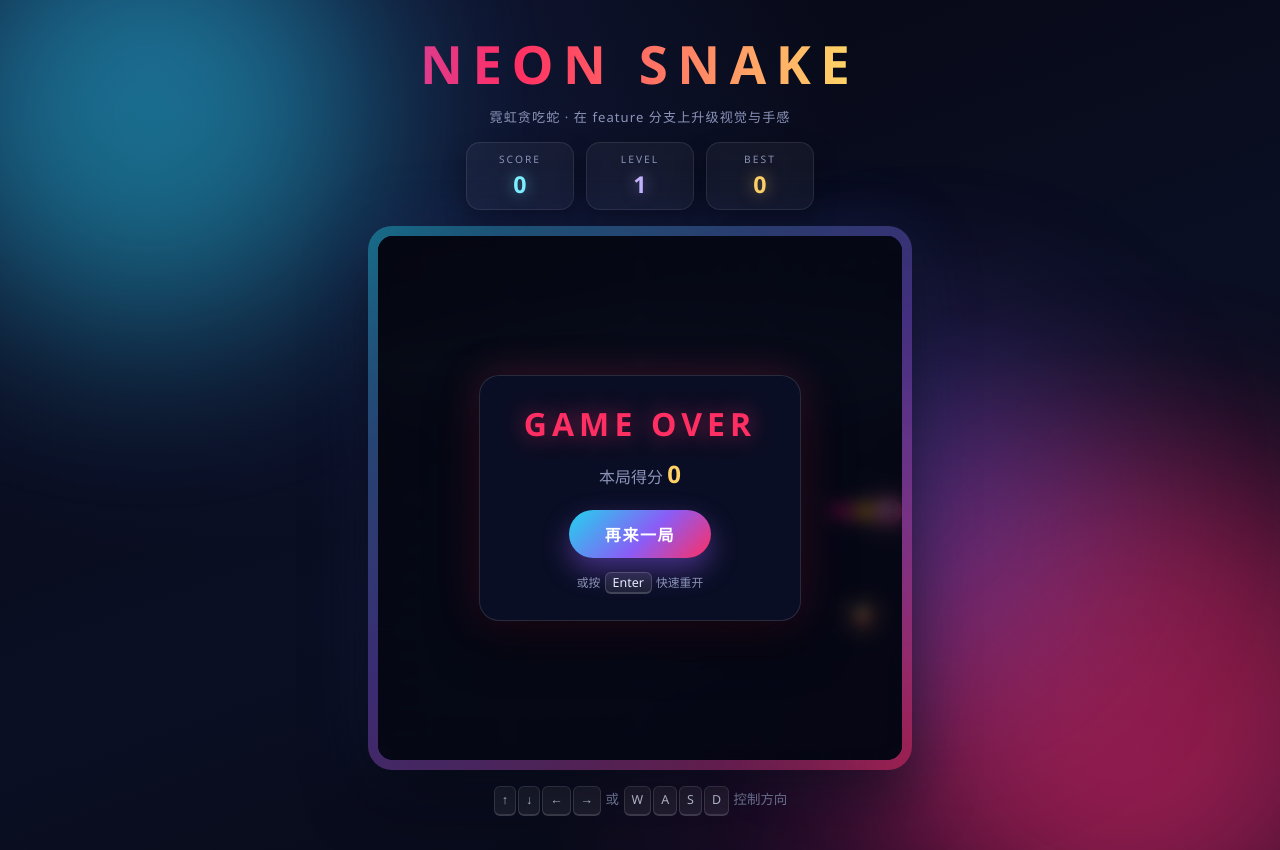
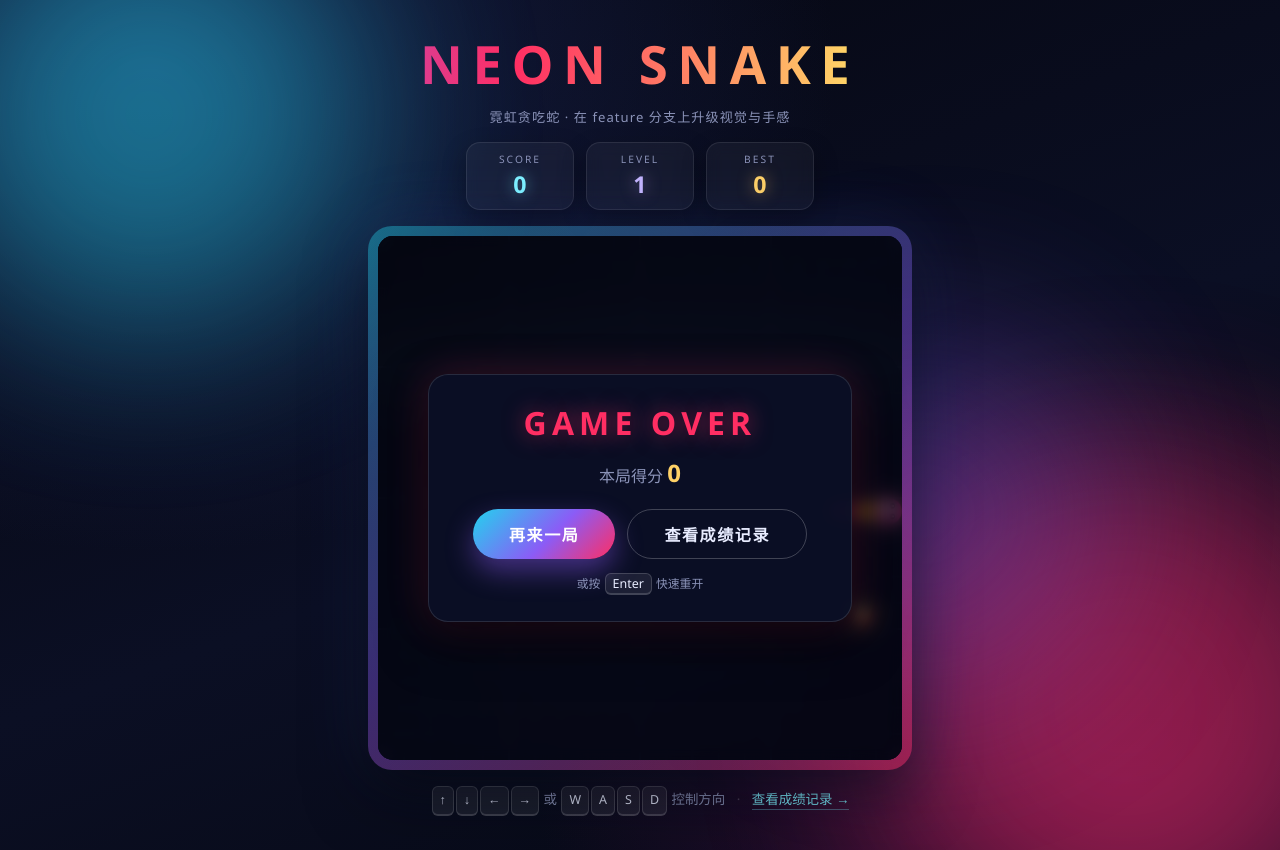
Before and after one commit to UCAS-yangxb/snake, a plain HTML site: page index.html in a window 1280 px wide. Drawn offline with Linux system fonts and the light colour scheme; animation ran at ten frames a second.

Commit message:
feat: 游戏页加入成绩记录入口
结束弹窗新增「查看成绩记录」次级按钮，与「再来一局」并排；底部操作提示行增加「查看成绩记录 →」文字链接。
.btn 改为可用于链接（inline-block、去掉下划线），新增 .btn.ghost 描边样式。
验证：无头桩件 10 项逻辑断言全部通过，无头 Chrome 渲染确认两处入口显示正常。

```diff
--- a/index.html
+++ b/index.html
@@ -245,6 +245,7 @@
         }
 
         .btn {
+            display: inline-block;
             padding: 12px 36px;
             border: none;
             border-radius: 999px;
@@ -254,6 +255,8 @@
             letter-spacing: .1em;
             color: #fff;
             cursor: pointer;
+            text-align: center;
+            text-decoration: none;
             background: linear-gradient(135deg, var(--cyan), var(--violet) 55%, var(--pink));
             box-shadow: 0 12px 28px rgba(139, 92, 246, .45);
             transition: transform .2s ease, box-shadow .2s ease;
@@ -268,11 +271,49 @@
             transform: translateY(0) scale(.98);
         }
 
+        .btn.ghost {
+            border: 1px solid rgba(255, 255, 255, .22);
+            background: transparent;
+            color: var(--ink);
+            box-shadow: none;
+        }
+
+        .btn.ghost:hover {
+            border-color: var(--cyan);
+            color: #fff;
+            box-shadow: 0 0 24px rgba(34, 211, 238, .35);
+        }
+
+        .panel-actions {
+            display: flex;
+            gap: 12px;
+            justify-content: center;
+            flex-wrap: wrap;
+        }
+
         .controls {
             font-size: .84rem;
             color: var(--muted);
             text-align: center;
             line-height: 2;
+        }
+
+        .controls .sep {
+            margin: 0 8px;
+            color: rgba(255, 255, 255, .22);
+        }
+
+        .controls a {
+            padding-bottom: 1px;
+            color: #7ef1ff;
+            text-decoration: none;
+            border-bottom: 1px solid rgba(126, 241, 255, .35);
+            transition: color .2s ease, border-color .2s ease;
+        }
+
+        .controls a:hover {
+            color: #fff;
+            border-color: #fff;
         }
 
         kbd {
@@ -317,7 +358,10 @@
                     <span class="badge" id="recordBadge">NEW RECORD</span>
                     <h2>GAME OVER</h2>
                     <p class="final">本局得分 <span id="finalScore">0</span></p>
-                    <button class="btn" onclick="resetGame()">再来一局</button>
+                    <div class="panel-actions">
+                        <button class="btn" onclick="resetGame()">再来一局</button>
+                        <a class="btn ghost" href="scores.html">查看成绩记录</a>
+                    </div>
                     <p class="tip">或按 <kbd>Enter</kbd> 快速重开</p>
                 </div>
             </div>
@@ -325,6 +369,8 @@
 
         <p class="controls">
             <kbd>↑</kbd><kbd>↓</kbd><kbd>←</kbd><kbd>→</kbd> 或 <kbd>W</kbd><kbd>A</kbd><kbd>S</kbd><kbd>D</kbd> 控制方向
+            <span class="sep">·</span>
+            <a href="scores.html">查看成绩记录 →</a>
         </p>
     </main>
 
```
